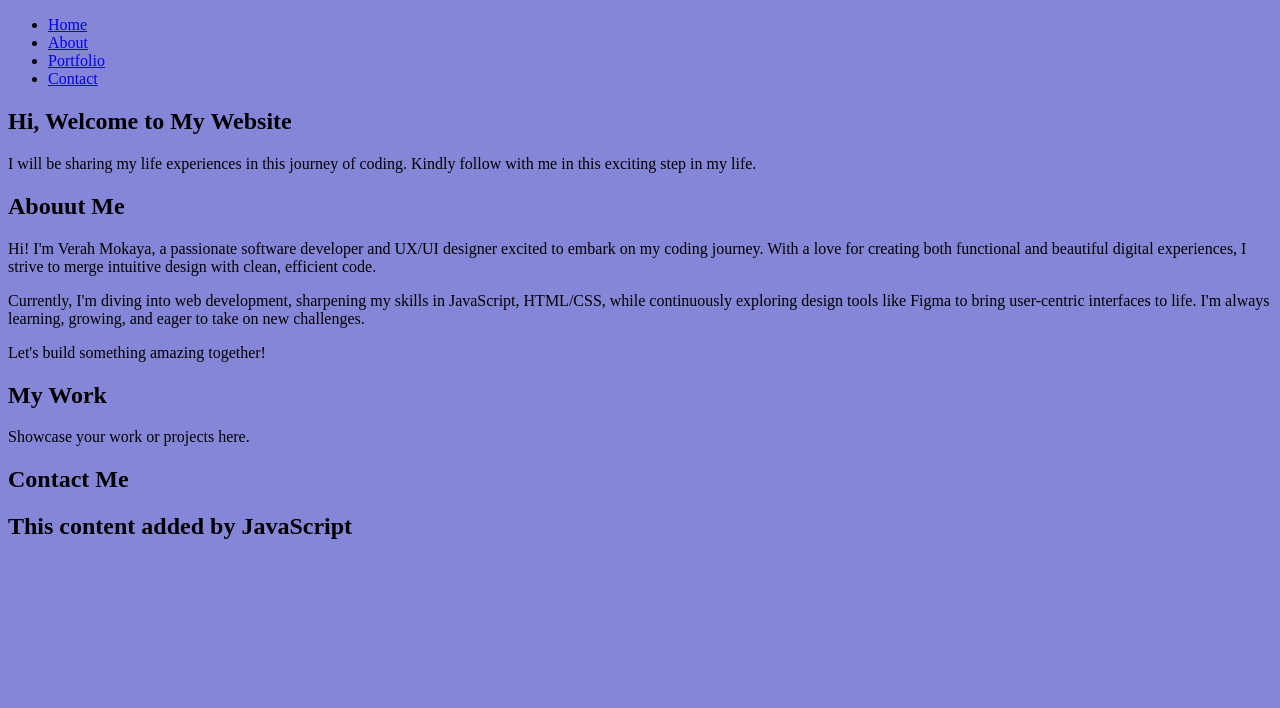
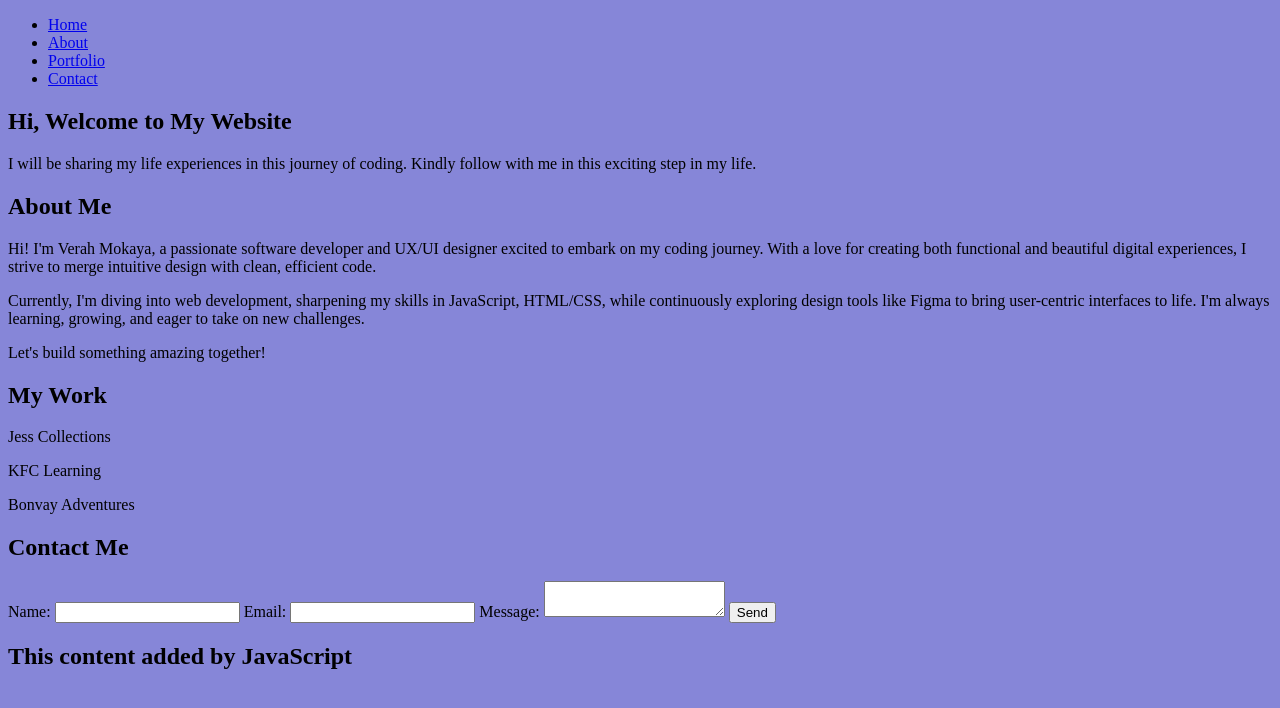
Before and after one commit to Kemmytheboss/Kemmy_thee_boss, a plain HTML site: page index.html in a window 1280 px wide. Drawn offline with Linux system fonts and the light colour scheme.

Commit message:
Form added

```diff
--- a/index.html
+++ b/index.html
@@ -16,25 +16,42 @@
             </ul>
         </nav>
     </header>
+
     <section id="home">
         <h1>Hi, Welcome to My Website</h1>
         <p> I will be sharing my life experiences in this journey of coding. Kindly follow with me in this exciting step in my life.</p>
     </section>
 
     <section id="about">
-        <h2>Abouut Me</h2>
+        <h2>About Me</h2>
         <p>Hi! I'm Verah Mokaya, a passionate software developer and UX/UI designer excited to embark on my coding journey. With a love for creating both functional and beautiful digital experiences, I strive to merge intuitive design with clean, efficient code. </p>
         <p> Currently, I'm diving into web development, sharpening my skills in JavaScript, HTML/CSS, while continuously exploring design tools like Figma to bring user-centric interfaces to life. I'm always learning, growing, and eager to take on new challenges.</p>
         <p>Let's build something amazing together!</p>
     </section>
+
     <section id="portfolio">
         <h2>My Work</h2>
-        <p>Showcase your work or projects here.</p>
+        <p>Jess Collections</p>
+        <p>KFC Learning</p>
+        <p>Bonvay Adventures</p>
     </section>
 
     <section id="contact">
         <h2>Contact Me</h2>
+        <form>
+            <label for="name">Name:</label>
+            <input type="text" id="name" name="name" required>
+
+            <label for="email">Email:</label>
+            <input type="email" id="email" name="email" required>
+
+            <label for="message">Message:</label>
+            <textarea id="message" name="message" required></textarea>
+
+            <button type="submit">Send</button>
+        </form>
     </section>
+
     <script src="script.js"></script>
   </body>
 </html>
```
